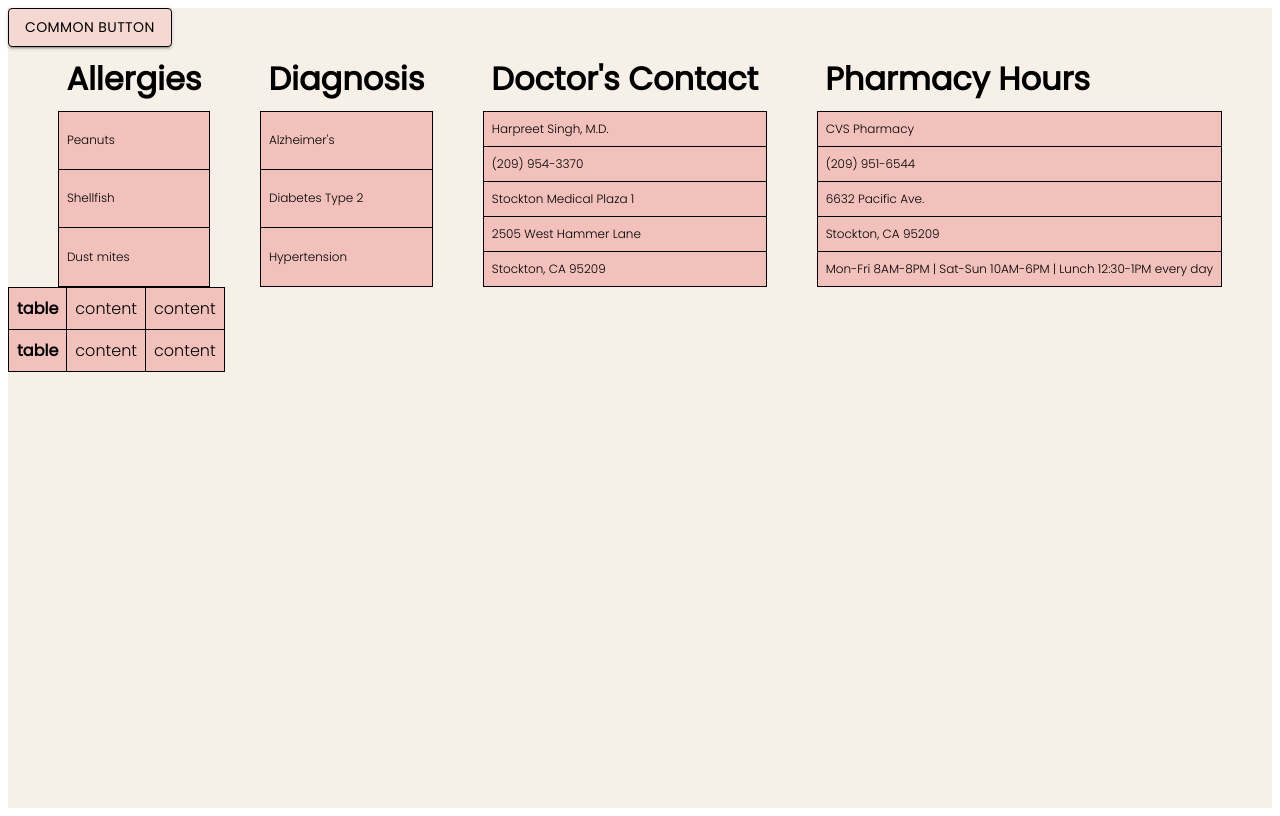
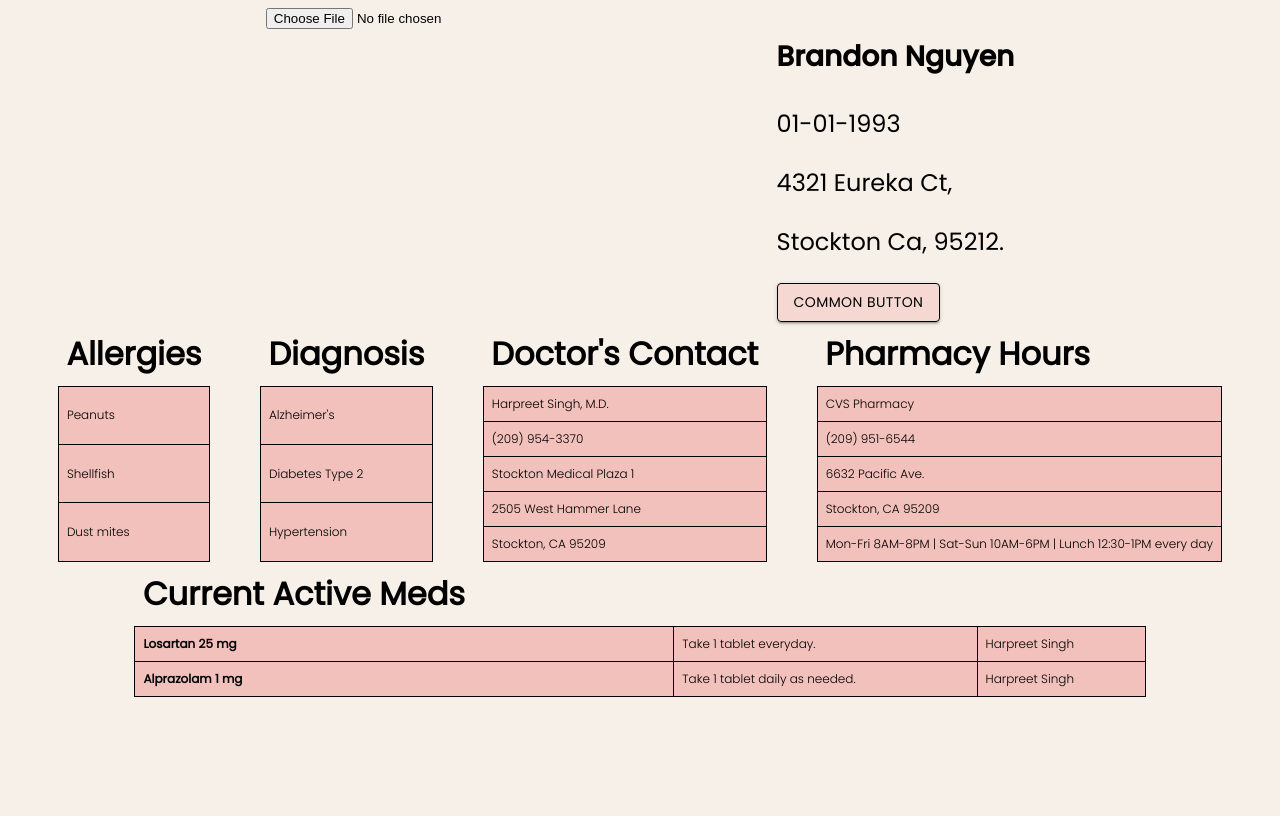
Before and after one commit to Brand0nLe/Pill-Pal-FrontEnd, a React (Create React App) app: page / in a window 1280 px wide. Built offline with nearby package versions, Linux system fonts and the light colour scheme.

Commit message:
DashboardPage Almost done!

```diff
--- a/src/components/pages/dashboardpage/DashboardPage.css
+++ b/src/components/pages/dashboardpage/DashboardPage.css
@@ -1,6 +1,6 @@
 @import '../../assets/fonts/Fonts.css';
 
-.parent-bg {
+.parent-bg,html {
     background-color: #F7F0E8;
     min-height: 800px;
 }
@@ -17,7 +17,7 @@ thead {
     font-family: PoppinsRegular;
     font-size: 32px;
     text-align: left;
-
+    border: none !important;
 }
 tbody {
     background-color: #F2C1BC;
@@ -42,24 +42,54 @@ tbody {
     justify-content: space-evenly;
 }
 .horizontal-tbl {
-    background-color: #F2C1BC;
     border-collapse: collapse;
+    width: 80%;
   }
 
   .horizontal-tbl th,
   .horizontal-tbl td {
-    border: 1px solid black;
     padding: 8px;
+    border-collapse: collapse;
 
   }
 
   .horizontal-tbl th {
     text-align: left;
     font-family: PoppinsRegular;
+    border: 1px solid black;
 
   }
 
   .horizontal-tbl td {
     font-family: PoppinsLight;
+    background-color: #F2C1BC;
+    border: 1px solid black;
+  }
+  .horizontal-tbl thead th {
+    border: none;
+  }
 
+
+  .active-meds-area {
+    justify-content: center;
+    display: flex;
   }
+
+  .profile-info p{
+    font-family: PoppinsRegular;
+  }
+  .profile-info {
+    font-family: PoppinsMedium;
+    font-size: 24px;
+  }
+  .profile-picture-info img{
+    background-color: black;
+    height: 120px;
+    width: 120px;
+    border: 1px solid black;
+  }
+  .profile-area{
+    display: flex;
+    flex-direction: row;
+    justify-content: space-evenly;
+  }
--- a/src/components/pages/dashboardpage/DashboardPage.tsx
+++ b/src/components/pages/dashboardpage/DashboardPage.tsx
@@ -9,7 +9,25 @@ export default function DashboardPage() {
             < Container >
                 < Row className='justify-content-md-center mt-5' >
                     < Col md={6}>
-                        < CommonButton />
+                        <div className="profile-area">
+
+                        <div className="profile-picture-container">
+
+                            <img id='profile-picture' src="" alt="" />
+                            <input type="file" name="profile-picture" id="profile-picture" />
+                            <label htmlFor="profile-picture"></label>
+
+                        </div>
+                        <div className="profile-info">
+
+                            <h3 className='profileName'>Brandon Nguyen</h3>
+                            <p className='profileDate'>01-01-1993</p>
+                            <p className='profileAddressLine1'>4321 Eureka Ct,</p>
+                            <p className='profileAddressLine2'>Stockton Ca, 95212.</p>
+                            < CommonButton />
+
+                        </div>
+                        </div>
                     </Col>
                     < div className='tables-area'>
 
@@ -102,19 +120,25 @@ export default function DashboardPage() {
                         </table>
                     </div>
                     <div className='active-meds-area'>
-                        <table className='horizontal-tbl'>
-                            <tr>
-                                <th>table</th>
-                                <td>content</td>
-                                <td>content</td>
-                            </tr>
-                            <tr>
-                                <th>table</th>
-                                <td>content</td>
-                                <td>content</td>
-                            </tr>
+                        <table id='pharmacyHours' className='horizontal-tbl'>
+                            <thead>
+                                <tr>
+                                    <th>Current Active Meds</th>
+                                </tr>
+                            </thead>
+                            <tbody>
+                                <tr>
+                                    <th>Losartan 25 mg</th>
+                                    <td>Take 1 tablet everyday.</td>
+                                    <td>Harpreet Singh</td>
+                                </tr>
+                                <tr>
+                                    <th>Alprazolam 1 mg</th>
+                                    <td>Take 1 tablet daily as needed.</td>
+                                    <td>Harpreet Singh</td>
+                                </tr>
+                            </tbody>
                         </table>
-
                     </div>
                 </Row>
             </Container>
```
